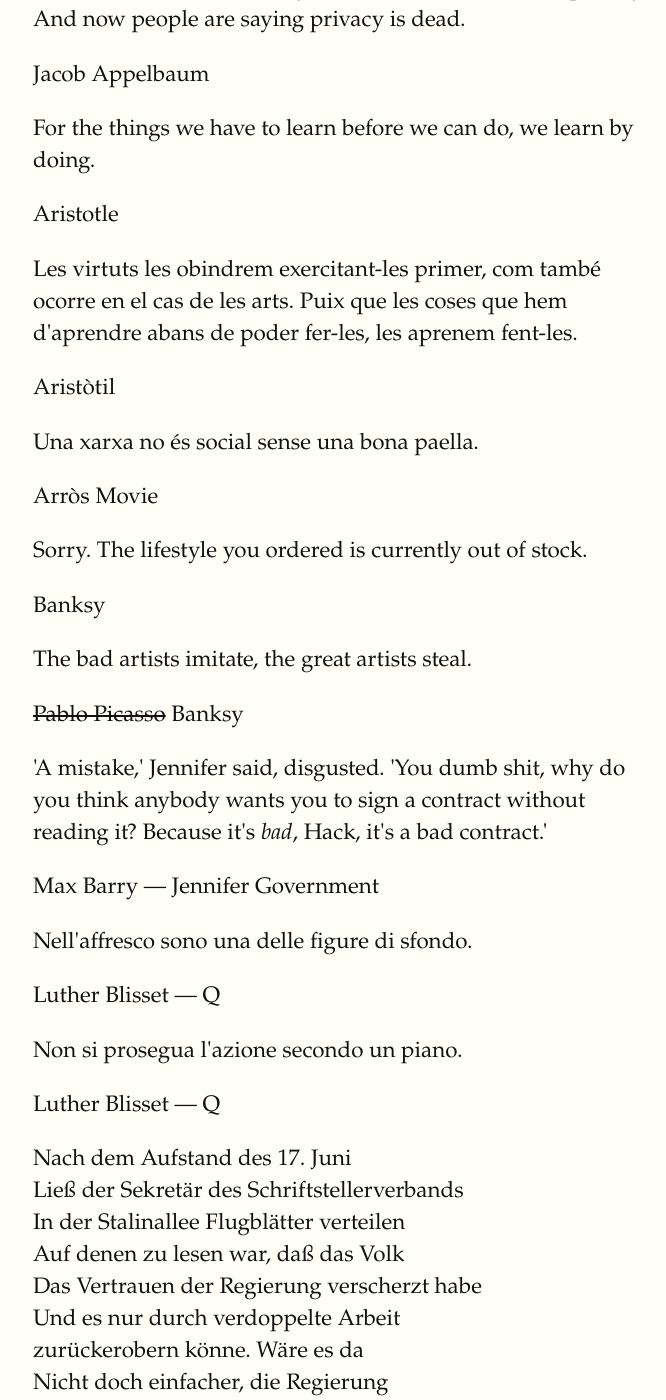
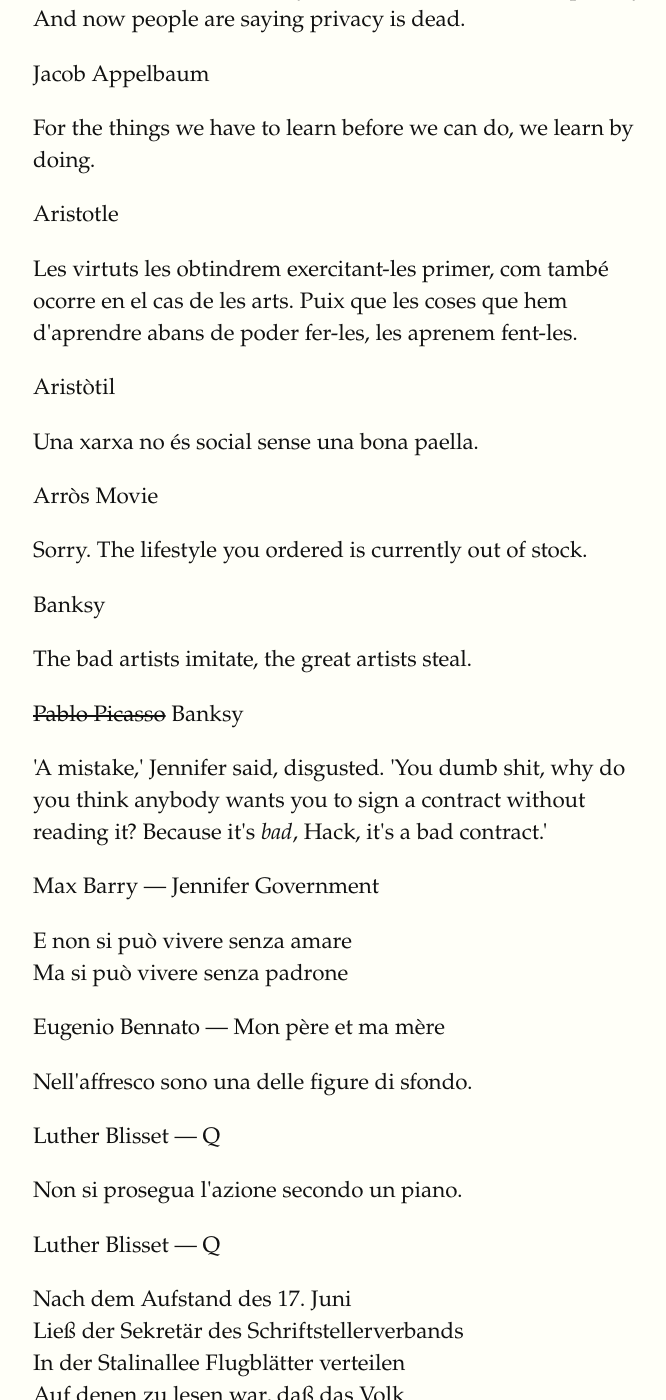
Before and after one commit to mcuquet/mcuquet.github.io, a Jekyll site: the page built from Cites.md, in a window 1280 px wide and 1400 px high, scrolled down 328 px. Shown: the whole window, without its empty margins (127-793 px from the left). Built offline with Jekyll 4.4.1, drawn with Linux system fonts in a browser that asks for light colours.

Commit message:
deixo activitats pendent d'enllaçar

```diff
--- a/_data/cites.yml
+++ b/_data/cites.yml
@@ -10,7 +10,7 @@
   cita: "For the things we have to learn before we can do, we learn by doing."
 
 - autor: "Aristòtil"
-  cita: "Les virtuts les obindrem exercitant-les primer, com també ocorre en el cas de les arts. Puix que les coses que hem d'aprendre abans de poder fer-les, les aprenem fent-les."
+  cita: "Les virtuts les obtindrem exercitant-les primer, com també ocorre en el cas de les arts. Puix que les coses que hem d'aprendre abans de poder fer-les, les aprenem fent-les."
 
 - autor: "Arròs Movie"
   cita: "Una xarxa no és social sense una bona paella."
@@ -25,6 +25,9 @@
 
 - autor: "Max Barry — Jennifer Government"
   cita: "'A mistake,' Jennifer said, disgusted. 'You dumb shit, why do you think anybody wants you to sign a contract without reading it? Because it's <em>bad</em>, Hack, it's a bad contract.'"
+
+- autor: "Eugenio Bennato — Mon père et ma mère"
+  cita: "E non si può vivere senza amare<br/>Ma si può vivere senza padrone"
 
 - autor: "Luther Blisset — Q"
   cita: "Nell'affresco sono una delle figure di sfondo."
```
Also changed, not shown: Edu/Edu.md (+0 -1 lines).
